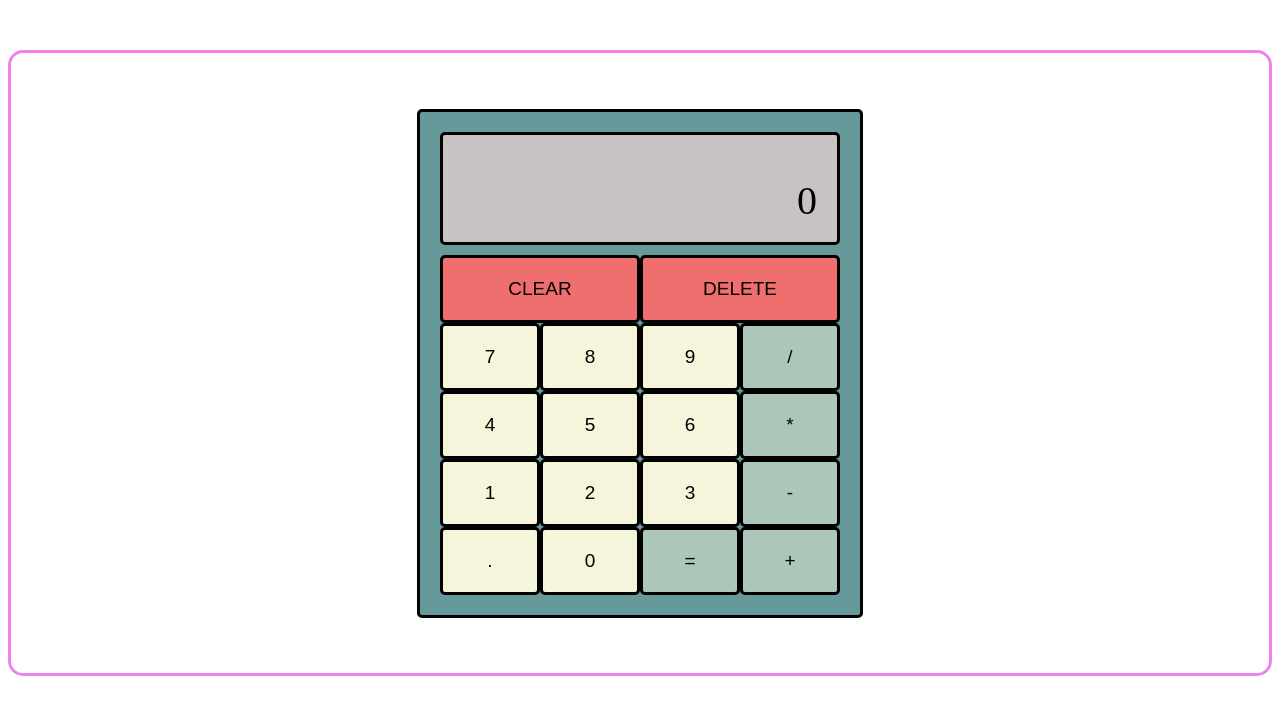
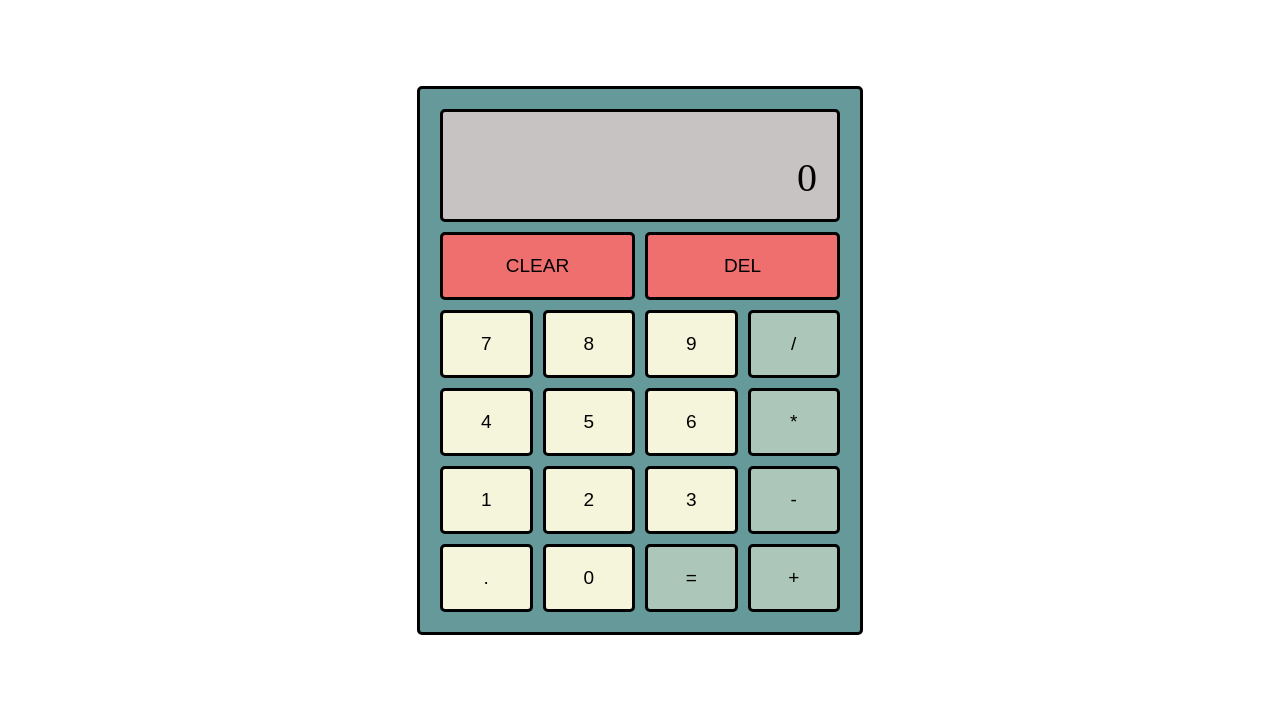
Before and after one commit to Sinixon/calculator, a plain HTML site: page index.html in a window 1280 px wide. Drawn offline with Linux system fonts and the light colour scheme.

Commit message:
Add comments and add delete button.

```diff
--- a/app.js
+++ b/app.js
@@ -1,48 +1,47 @@
-// declaratie van variabelen om de getallen en de operator voor de bewerking te bevatten
+// Variabelen voor de operanden en operator
 let firstOperand = '';
 let secondOperand = '';
 let currentOperator = null;
 let shouldResetScreen = false;
 
-// Nodelist
+// Selecteer alle nummer- en operator knoppen
 const numberButtons = document.querySelectorAll('[data-number]');
 const operatorButtons = document.querySelectorAll('[data-operator]');
 
-// Tag clear button
+// Selecteer specifieke knoppen op basis van hun id
 const clearButton = document.getElementById('clearButton');
-// Tag equals button
 const equalsButton = document.getElementById('equalsButton');
-// Tag dot button
 const dotButton = document.getElementById('dotButton');
-// Tag last operation screen
+const deleteButton = document.getElementById('deleteButton');
+
+// Selecteer schermen voor de laatste en huidige bewerking
 const lastOperationScreen = document.getElementById('lastOperationScreen');
-// Tag current operation screen
 const currentOperationScreen = document.getElementById('currentOperationScreen');
 
-// call clearScren function when clearButton is clicked
+// Voeg event listeners toe aan de specifieke knoppen
 clearButton.addEventListener('click', clearScreen);
-// call evaluate function when equalsButton is clicked
 equalsButton.addEventListener('click', evaluate);
-// Test for the dot button
 dotButton.addEventListener('click', appendDot);
+deleteButton.addEventListener('click', deleteInput);
 
-// numberButton Listener
+// Voor elke nummerknop, voeg een event listener toe die het getal aan het scherm toevoegt
 numberButtons.forEach((button) =>
     button.addEventListener('click', () => appendNumber(button.textContent))
 );
 
-// operatorButton Listener
+// Voor elke operator knop, voeg een event listener toe die de operator instelt
 operatorButtons.forEach((button) =>
     button.addEventListener('click', () => setOperator(button.textContent))
 );
 
-// To append a number
+// Functie om een nummer aan het scherm toe te voegen
 function appendNumber(number) {
     if (currentOperationScreen.textContent === '0' || shouldResetScreen)
         resetScreen();
-    currentOperationScreen.textContent += number
+    currentOperationScreen.textContent += number;
 };
 
+// Functie om een operator in te stellen
 function setOperator(operator) {
     if (currentOperator !== null) evaluate();
     firstOperand = currentOperationScreen.textContent;
@@ -51,8 +50,8 @@ function setOperator(operator) {
     shouldResetScreen = true;
 };
 
+// Functie om de berekening te evalueren
 function evaluate() {
-
     if (currentOperator === '/' && currentOperationScreen.textContent === '0') {
         alert("You can't divide by zero!");
         return;
@@ -64,19 +63,22 @@ function evaluate() {
     lastOperationScreen.textContent = `${firstOperand} ${currentOperator} ${secondOperand} =`;
 };
 
+// Functie om het scherm te resetten
 function resetScreen() {
     currentOperationScreen.textContent = '';
     shouldResetScreen = false;
 };
 
+// Functie om het scherm en de variabelen te wissen
 function clearScreen() {
-    currentOperationScreen.textContent = '0'
+    currentOperationScreen.textContent = '0';
     lastOperationScreen.textContent = '';
     firstOperand = '';
     secondOperand = '';
     currentOperator = null;
 };
 
+// Functie om een decimale punt aan het scherm toe te voegen
 function appendDot() {
     if (shouldResetScreen) resetScreen();
     if (currentOperationScreen.textContent === '') {
@@ -88,15 +90,20 @@ function appendDot() {
     currentOperationScreen.textContent += '.';
 };
 
+// Functie om het laatste getal of teken van het scherm te verwijderen
+function deleteInput() {
+    currentOperationScreen.textContent = currentOperationScreen.textContent.slice(0, -1);
+};
+
+// Functie om het resultaat af te ronden tot op de duizendste
 function roundResult(number) {
     return Math.round(number * 1000) / 1000;
 };
 
-// Deze functie voert een bewerking uit (toevoegen, aftrekken, vermenigvuldigen, delen) op twee getallen, afhankelijk van de operator
+// Functie om een bewerking uit te voeren op basis van de operator
 function operate(num1, num2, operator) {
     num1 = Number(num1);
     num2 = Number(num2);
-
     switch (operator) {
         case "+":
             return add(num1, num2);
@@ -112,19 +119,16 @@ function operate(num1, num2, operator) {
     }
 };
 
-// Functie die twee getallen bij elkaar optelt
+// Basis wiskundige functies
 function add(num1, num2) {
     return num1 + num2;
 };
-// Functie die het tweede getal van het eerste aftrekt
 function subtract(num1, num2) {
     return num1 - num2;
 };
-// Functie die twee getallen vermenigvuldigt
 function multiply(num1, num2) {
     return num1 * num2;
 };
-// Functie die het eerste getal door het tweede deelt
 function divide(num1, num2) {
     return num1 / num2;
 };
--- a/index.html
+++ b/index.html
@@ -16,7 +16,7 @@
                 </div>
                 <div class="buttonsGrid">
                     <button class="span-2-button" id="clearButton">CLEAR</button>
-                    <button class="span-2-button" id="deleteButton">DELETE</button>
+                    <button class="span-2-button" id="deleteButton">DEL</button>
                     <button class="number-button" data-number>7</button>
                     <button class="number-button" data-number>8</button>
                     <button class="number-button" data-number>9</button>
@@ -29,7 +29,7 @@
                     <button class="number-button" data-number>2</button>
                     <button class="number-button" data-number>3</button>
                     <button class="operator-button" data-operator>-</button>
-                    <button>.</button>
+                    <button id="dotButton">.</button>
                     <button class="number-button" data-number>0</button>
                     <button class="operator-button" id="equalsButton">=</button>
                     <button class="operator-button" data-operator>+</button>
--- a/style.css
+++ b/style.css
@@ -1,74 +1,80 @@
+/* Root level variabelen voor kleuren en border radius */
 :root {
-    --calculatorColor: #699;
-    --screenColor: rgb(200, 195, 195);
-    --numberButtonColor: beige;
-    --operatorButtonColor: rgba(245, 245, 220, 0.487);
-    --borderColor: black;
-    --radius: 5px;
+    --calculatorColor: #699; /* Kleur van de rekenmachine */
+    --screenColor: rgb(200, 195, 195); /* Kleur van het scherm van de rekenmachine */
+    --numberButtonColor: beige; /* Kleur van de getallen knoppen op de rekenmachine */
+    --operatorButtonColor: rgba(245, 245, 220, 0.487); /* Kleur van de operator knoppen op de rekenmachine */
+    --borderColor: black; /* Kleur van de randen */
+    --radius: 5px; /* Border radius voor afgeronde hoeken */
 }
 
+/* Stijlen voor het main element */
 .main {
-    display: flex;
-    align-items: center;
-    justify-content: center;
-    height: 75vh;
-    min-height: 500px;
-    padding: 10px;
-    margin-top: 50px;
-    border: solid violet;
-    border-radius: 15px;
+    display: flex; /* Maakt het mogelijk om child elementen in een rij of kolom te ordenen */
+    align-items: center; /* Centreert child elementen verticaal */
+    justify-content: center; /* Centreert child elementen horizontaal */
+    height: 75vh; /* Hoogte van het main element is 75% van de viewport hoogte */
+    min-height: 500px; /* Minimale hoogte van het main element is 500px */
+    padding: 10px; /* Ruimte tussen de inhoud en de rand van het main element */
+    margin-top: 50px; /* Ruimte boven het main element */
+    border-radius: var(--radius); /* Afgeronde hoeken */
 }
 
+/* Stijlen voor de calculator */
 .calculator {
-    width: 400px;
-    border: solid var(--borderColor);
-    border-radius: var(--radius);
-    padding: 20px;
-    background-color: var(--calculatorColor);
+    width: 400px; /* Breedte van de calculator */
+    border: solid var(--borderColor); /* Rand rondom de calculator */
+    border-radius: var(--radius); /* Afgeronde hoeken van de calculator */
+    padding: 20px; /* Ruimte tussen de inhoud en de rand van de calculator */
+    background-color: var(--calculatorColor); /* Achtergrondkleur van de calculator */
 }
 
+/* Stijlen voor het scherm van de calculator */
 .screen {
-    text-align: right;
-    padding: 10px 20px;
-    margin-bottom: 10px;
-    background-color: var(--screenColor);
-    border: solid var(--borderColor);
-    border-radius: var(--radius);
-    font-size: 20px;
+    text-align: right; /* Tekst wordt rechts uitgelijnd */
+    padding: 10px 20px; /* Ruimte tussen de inhoud en de rand van het scherm */
+    margin-bottom: 10px; /* Ruimte onder het scherm */
+    background-color: var(--screenColor); /* Achtergrondkleur van het scherm */
+    border: solid var(--borderColor); /* Rand rondom het scherm */
+    border-radius: var(--radius); /* Afgeronde hoeken van het scherm */
+    font-size: 20px; /* Lettergrootte van het scherm */
 }
 
+/* Stijlen voor het scherm waar de laatste bewerking getoond wordt */
 .screen-last {
-    min-height: 32px;
-    font-size: 20px;
+    min-height: 32px; /* Minimale hoogte van het scherm */
+    font-size: 20px; /* Lettergrootte */
 }
 
+/* Stijlen voor het scherm waar de huidige bewerking getoond wordt */
 .screen-current {
-    min-height: 55px;
-    font-size: 40px;
+    min-height: 55px; /* Minimale hoogte van het scherm */
+    font-size: 40px; /* Lettergrootte */
 }
 
+/* Stijlen voor de grid layout van de knoppen */
 .buttonsGrid {
-    display: grid;
-    grid-template-columns: repeat(4, 1fr);
+    display: grid; /* Maakt een grid layout */
+    grid-template-columns: repeat(4, 1fr); /* Maakt vier kolommen van gelijke breedte */
+    grid-gap: 10px; /* Ruimte tussen de grid items */
 }
 
+/* Stijlen voor knoppen die twee kolommen in beslag nemen */
 .span-2-button {
-    grid-column: span 2;
-    background-color: rgba(255, 106, 106, 0.896);
+    grid-column: span 2; /* Neemt twee kolommen in beslag */
+    background-color: rgba(255, 106, 106, 0.896); /* Achtergrondkleur van de knop */
 }
 
+/* Stijlen voor alle knoppen */
 button {
-    border-radius: var(--radius);
-    border: solid var(--borderColor);
-    background-color: var(--numberButtonColor);
-    padding: 20px;
-    font-size: 19px;
+    border-radius: var(--radius); /* Afgeronde hoeken */
+    border: solid var(--borderColor); /* Rand rondom de knop */
+    background-color: var(--numberButtonColor); /* Achtergrondkleur van de knop */
+    padding: 20px; /* Ruimte tussen de inhoud en de rand van de knop */
+    font-size: 19px; /* Lettergrootte van de knop */
 }
 
+/* Stijlen voor de operator knoppen */
 .operator-button {
-    background-color: var(--operatorButtonColor);
+    background-color: var(--operatorButtonColor); /* Achtergrondkleur van de operator knoppen */
 }
-
-.number-button {
-    color: black;
-}
```
